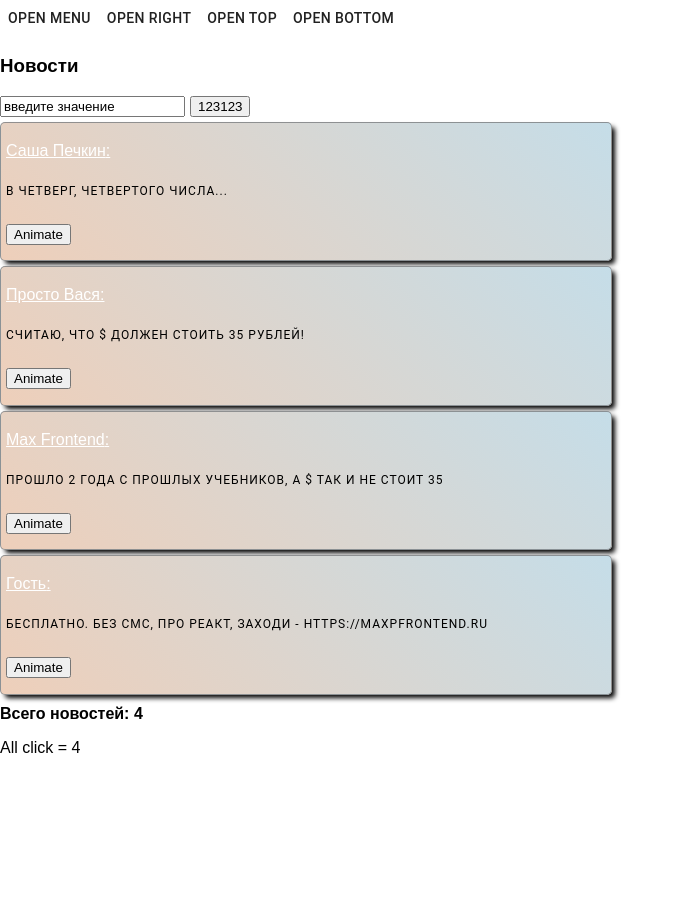
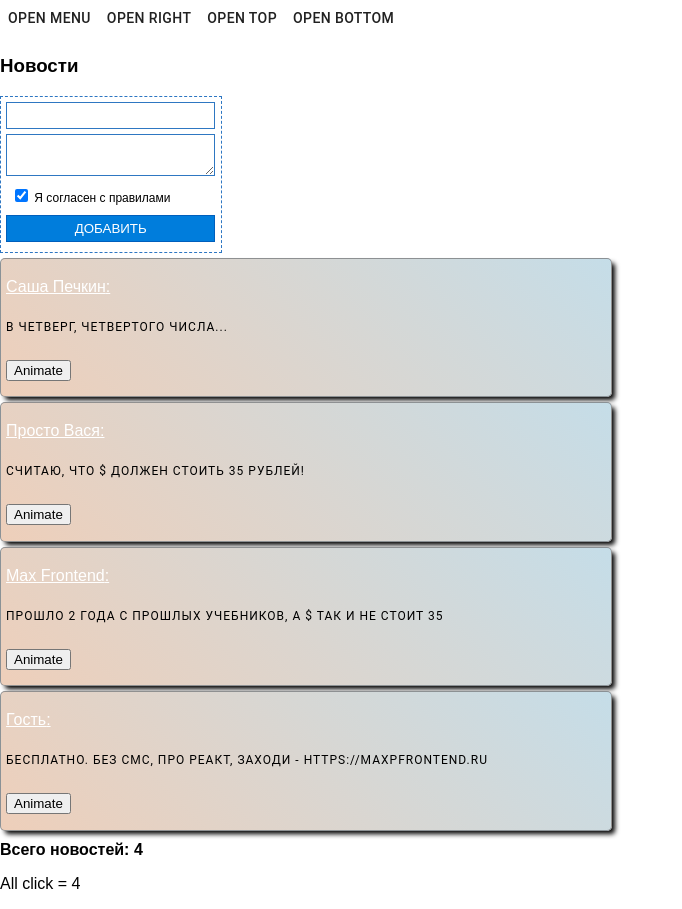
Before and after one commit to tolaysha/reactprj2, a React (Create React App) app: page / in a window 1280 px wide. Shown: the whole page, without its empty margins (0-682 px from the left). Before the commit the page ends 800 px from the top, so only its background shows below. Built offline with nearby package versions, Linux system fonts and the light colour scheme.

Commit message:
add_article_form

```diff
--- /dev/null
+++ b/src/AddInput.js
@@ -0,0 +1,60 @@
+import React, { Component } from "react";
+class AddInput extends Component {
+	constructor(props) {
+		super(props)
+		this.input = React.createRef()
+	}
+	state = {
+		Author: "",
+		NewsText: "",
+		formAgree: true
+	}
+
+	onBtnClickHandler = (e) => {
+		alert(this.input.current.value)
+	}
+	componentDidMount() {
+		// ставим фокус в input
+
+	}
+	handleNameChange  = (e) =>{
+		this.setState({ Author: e.target.value })
+	}
+	handleTextChange  = (e) =>{
+		this.setState({ NewsText: e.target.value })
+	}
+	handleCheckBoxChange = (e) => {
+		this.setState({ formAgree: e.currentTarget.checked })
+	}
+	render() {
+		const { Author , NewsText , formAgree } = this.state
+		return (
+			<form className='add'>
+				<input
+					type='text'
+					className='add__author'
+					placeholder={Author}
+					onChange={this.handleNameChange }
+					value={Author}/>
+				<textarea
+					className='add__text'
+					onChange={this.handleTextChange }
+					placeholder={NewsText}
+					value={NewsText}>
+				</textarea>
+				<label className='add__checkrule'	>
+					<input type='checkbox'
+						checked={formAgree}
+						onChange = {this.handleCheckBoxChange}/> Я согласен с правилами
+        		</label>
+				<button
+					className='add__btn'
+					onClick={this.onBtnClickHandler}
+					disabled={!formAgree}>
+					Добавить
+        		</button>
+			</form>
+		)
+	}
+}
+export default AddInput;
--- a/src/App.css
+++ b/src/App.css
@@ -58,3 +58,30 @@ body {
 .test-input {
 	margin: 0 5px 5px 0;
  }
+ .add {
+	margin: 0 5px 5px 0;
+	width: 210px;
+	border: 1px dashed rgba(0, 89, 181, 0.82);
+	padding: 5px;
+  }
+  .add__author, .add__text, .add__btn, .add__checkrule {
+	display: block;
+	margin: 0 0 5px 0;
+	padding: 5px;
+	width: 94%;
+	border: 1px solid rgba(0, 89, 181, 0.82);
+  }
+  .add__checkrule {
+	border: none;
+	font-size: 12px;
+  }
+  .add__btn {
+	box-sizing: content-box;
+	color: #FFF;
+	text-transform: uppercase;
+	background: #007DDC;
+  }
+  .add__btn:disabled {
+	background: #CCC;
+	color: #999;
+  }
--- a/src/App.js
+++ b/src/App.js
@@ -1,14 +1,14 @@
-import React from 'react';
-import './App.css';
-import News from './newsList.js';
-import TestInput from './TestInput.js';
-import PrimarySearchAppBar from './Navbar.js';
+import React from "react";
+import "./App.css";
+import News from "./newsList.js";
+import AddInput from "./AddInput.js";
+import PrimarySearchAppBar from "./Navbar.js";
 const App = () => {
 	return (
 		<React.Fragment>
 			<PrimarySearchAppBar />
 			<h3>Новости</h3>
-			<TestInput />
+			<AddInput />
 			<News />
 		</React.Fragment>
 	)
--- a/src/Article.js
+++ b/src/Article.js
@@ -1,6 +1,6 @@
-import React, { Component } from 'react';
-import PropTypes from 'prop-types'; // ES6
-import Typography from '@material-ui/core/Typography';
+import React, { Component } from "react";
+import PropTypes from "prop-types"; // ES6
+import Typography from "@material-ui/core/Typography";
 
 class Article extends Component {
 	state = {
--- a/src/TestInput.js
+++ /dev/null
@@ -1,23 +0,0 @@
-import React, { Component } from 'react';
-class TestInput extends Component {
-	constructor(props) {
-		super(props)
-		this.input = React.createRef()
-	}
-
-	onBtnClickHandler = (e) => {
-		alert(this.input.current.value)
-	}
-	render() {
-		return (
-			<div>
-				<input className="test-input"
-					defaultValue="введите значение"
-					onChange={this.onChangeHandler}
-					ref={this.input} />
-				<button onClick={this.onBtnClickHandler}>123123</button>
-			</div>
-		)
-	}
-}
-export default TestInput;
```
Also changed, not shown: src/Accordeon.js (+13 -13 lines), src/Navbar.js (+29 -29 lines), src/newsList.js (+15 -15 lines), 1 other file (tests, documents, lock files or other folders).
